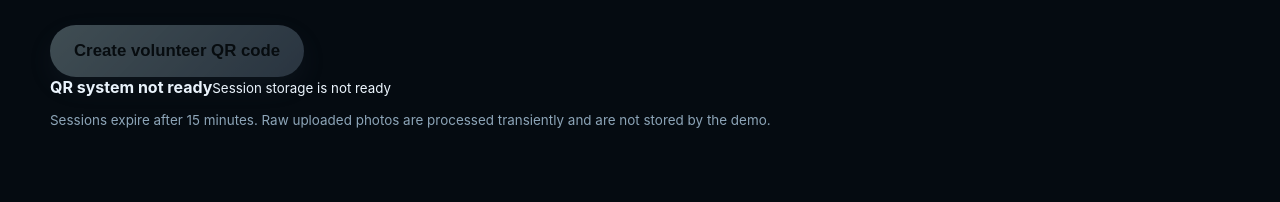
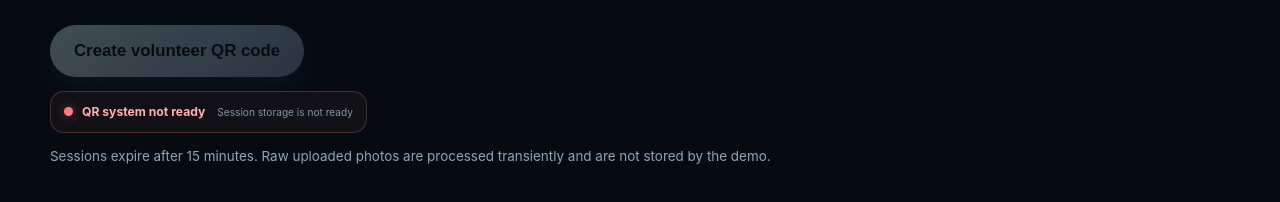
Before and after one commit to HammerHtime/sm_profile_toool, a website: page presenter.html in a window 1280 px wide. Shown: the part 446-648 px from the top of the page. Drawn offline with Linux system fonts and the light colour scheme; no server answers.

Commit message:
Style presenter system readiness indicator

```diff
--- a/photo-demo.css
+++ b/photo-demo.css
@@ -496,3 +496,47 @@
   .photoChoiceIcon{grid-row:1/3}
   .photoPreviewFooter{align-items:flex-start;flex-direction:column}
 }
+
+
+.presenterHealth{
+  margin-top:14px;
+  display:flex;
+  align-items:center;
+  gap:9px;
+  min-height:42px;
+  padding:10px 13px;
+  width:max-content;
+  max-width:100%;
+  border-radius:14px;
+  border:1px solid rgba(255,255,255,.08);
+  background:rgba(255,255,255,.025);
+  color:#9fb5c4;
+  font-size:.76rem
+}
+.presenterHealth span{
+  width:9px;height:9px;border-radius:50%;flex:0 0 auto
+}
+.presenterHealth strong{color:#d8e8f2}
+.presenterHealth small{color:#7f98a8}
+.presenterHealth.checking span{
+  background:#61d4ff;
+  box-shadow:0 0 12px rgba(97,212,255,.45);
+  animation:pulse 1.2s ease-in-out infinite
+}
+.presenterHealth.ready{
+  border-color:rgba(85,230,156,.22);
+  background:rgba(85,230,156,.055)
+}
+.presenterHealth.ready span{background:#55e69c;box-shadow:0 0 12px rgba(85,230,156,.45)}
+.presenterHealth.ready strong{color:#9ef0c5}
+.presenterHealth.failed{
+  border-color:rgba(255,123,123,.25);
+  background:rgba(255,123,123,.055)
+}
+.presenterHealth.failed span{background:#ff7b7b;box-shadow:0 0 12px rgba(255,123,123,.4)}
+.presenterHealth.failed strong{color:#ffb0b0}
+.presenterHealth small{margin-left:3px}
+@media(max-width:650px){
+  .presenterHealth{width:100%;flex-wrap:wrap}
+  .presenterHealth small{width:100%;padding-left:18px;margin-left:0}
+}
```
